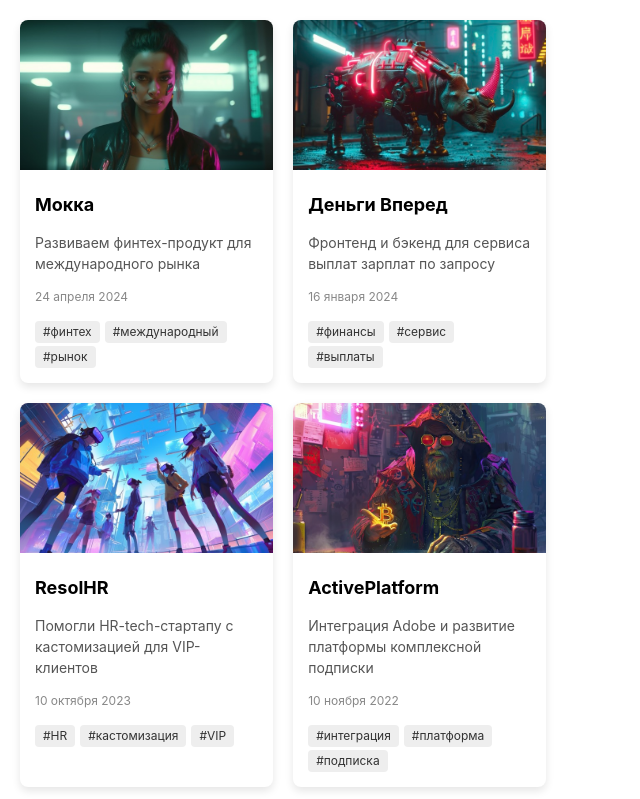
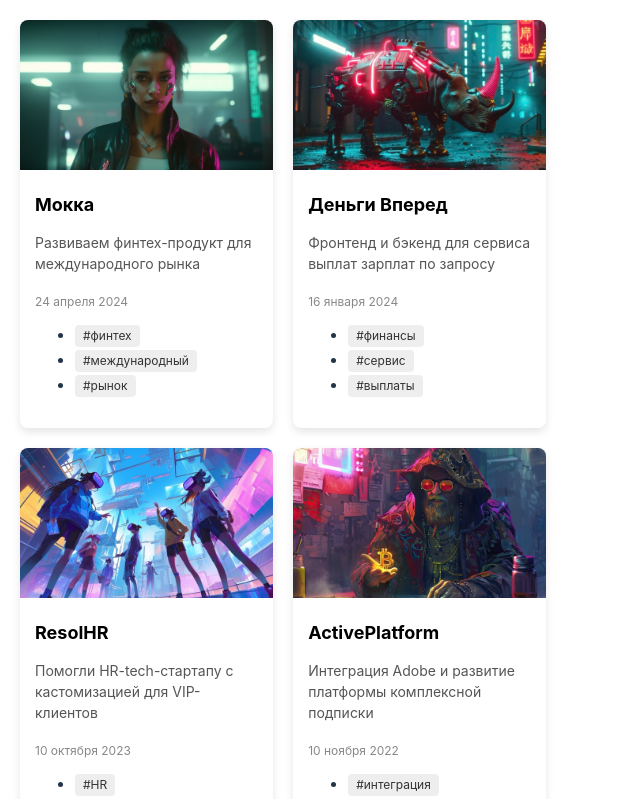
Before and after one commit to SofiaKubo/react-training, a React (Vite) app in the folder Working with Props/: page / in a window 1280 px wide. Shown: the top 799 px of the page, without its empty margins (0-640 px from the left). Built offline with nearby package versions, Linux system fonts and the light colour scheme.

Commit message:
refactor: improve Card semantic markup

```diff
--- a/Working with Props/src/App.jsx
+++ b/Working with Props/src/App.jsx
@@ -104,19 +104,21 @@ export default function CardContainer() {
 
 function Card(props) {
   return (
-    <div className="card">
+    <article className="card">
       <img className="card-image" src={props.imageUrl} alt={props.title} />
       <div className="card-content">
-        <h2 className="card-title">{props.title}</h2>
+        <h3 className="card-title">{props.title}</h3>
         <p className="card-description">{props.description}</p>
-        <p className="card-date">{props.date}</p>
-        <div className="card-tags">
+        <time className="card-date">{props.date}</time>
+        <ul className="card-tags">
           {props.tags.map((tag) => (
-            <CardTag key={tag} text={tag} />
+            <li key={tag}>
+              <CardTag text={tag} />
+            </li>
           ))}
-        </div>
+        </ul>
       </div>
-    </div>
+    </article>
   );
 }
 
```
